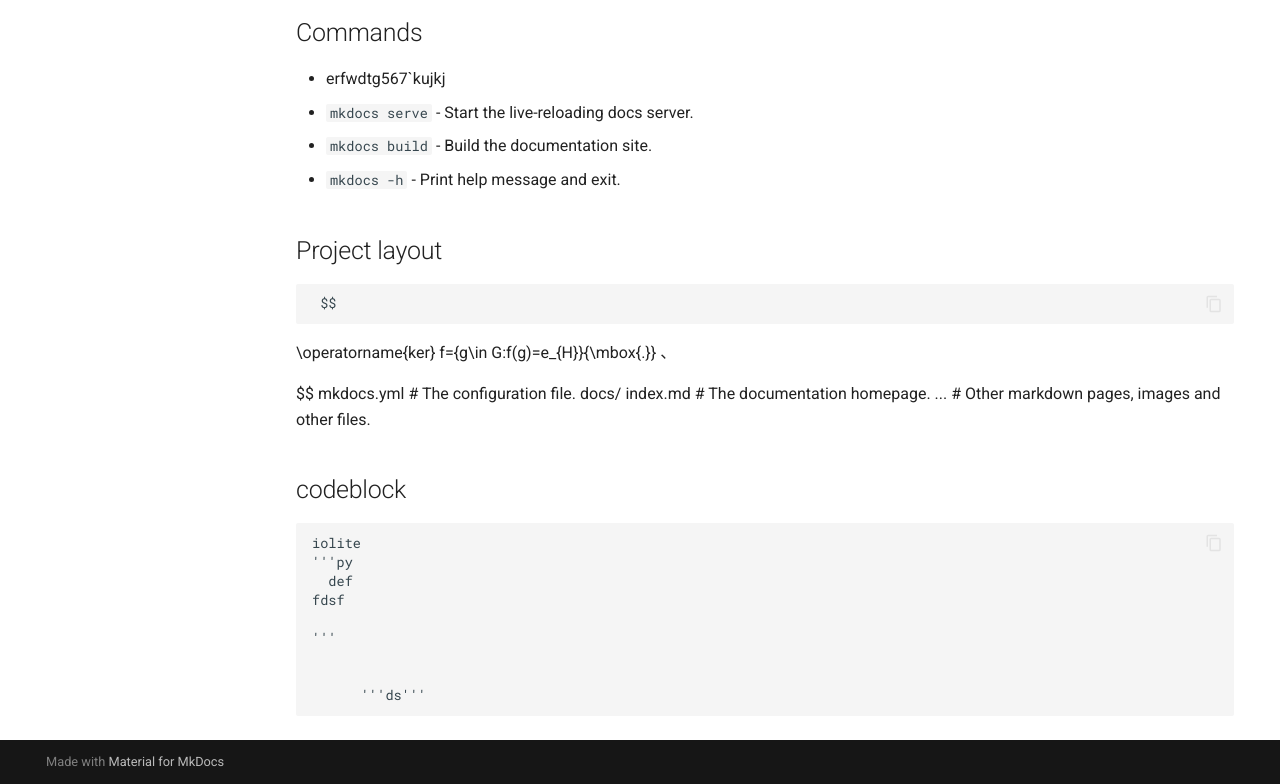
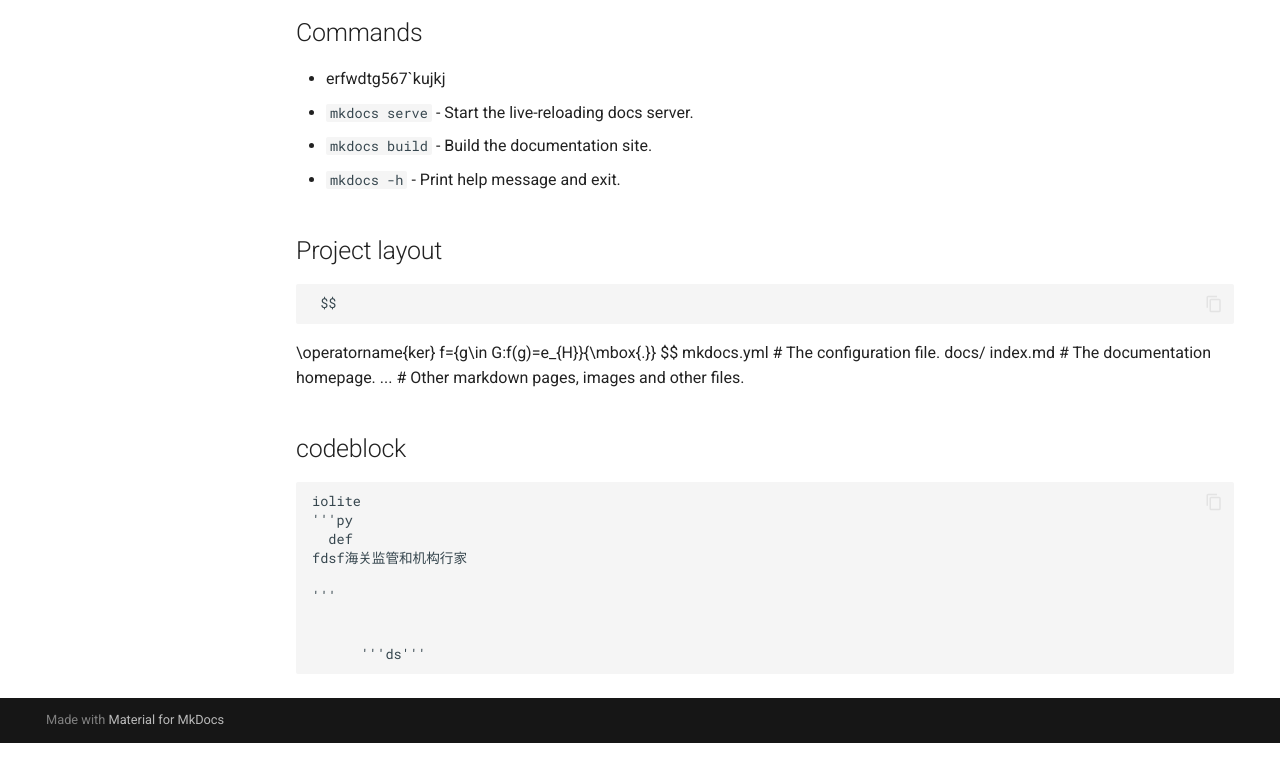
Before and after one commit to analysisgxh/mkdemo, a plain HTML site: page index.html in a window 1280 px wide. Shown: the part 278-1062 px from the top of the page. After the commit the page ends 1021 px from the top, so only its background shows below. Drawn offline with nearby package versions, Linux system fonts and the light colour scheme.

Commit message:
Deployed  with MkDocs version: 1.5.3

```diff
--- a/index.html
+++ b/index.html
@@ -404,8 +404,7 @@
 <div class="highlight"><pre><span></span><code> $$
 </code></pre></div>
 <p>\operatorname{ker} f={g\in G:f(g)=e_{H}}{\mbox{.}}
-  、</p>
-<p>$$
+$$
     mkdocs.yml    # The configuration file.
     docs/
         index.md  # The documentation homepage.
@@ -414,7 +413,7 @@
 <div class="highlight"><pre><span></span><code>iolite
 &#39;&#39;&#39;py
   def
-fdsf
+fdsf海关监管和机构行家
 
 &#39;&#39;&#39;
 
--- a/search/search_index.json
+++ b/search/search_index.json
@@ -1 +1 @@
-{"config":{"lang":["en"],"separator":"[\\s\\-]+","pipeline":["stopWordFilter"]},"docs":[{"location":"","title":"\u5206\u6790\u5b66","text":"<p>For full documentation visit mkdocs.org.</p>"},{"location":"#commands","title":"Commands","text":"<ul> <li>erfwdtg567`kujkj</li> <li><code>mkdocs serve</code> - Start the live-reloading docs server.</li> <li><code>mkdocs build</code> - Build the documentation site.</li> <li><code>mkdocs -h</code> - Print help message and exit.</li> </ul>"},{"location":"#project-layout","title":"Project layout","text":"<pre><code> $$\n</code></pre> <p>\\operatorname{ker} f={g\\in G:f(g)=e_{H}}{\\mbox{.}}   \u3001</p> <p>$$     mkdocs.yml    # The configuration file.     docs/         index.md  # The documentation homepage.         ...       # Other markdown pages, images and other files.</p>"},{"location":"#codeblock","title":"codeblock","text":"<pre><code>iolite\n'''py\n  def\nfdsf\n\n'''\n\n\n      '''ds'''\n</code></pre>"}]}
+{"config":{"lang":["en"],"separator":"[\\s\\-]+","pipeline":["stopWordFilter"]},"docs":[{"location":"","title":"\u5206\u6790\u5b66","text":"<p>For full documentation visit mkdocs.org.</p>"},{"location":"#commands","title":"Commands","text":"<ul> <li>erfwdtg567`kujkj</li> <li><code>mkdocs serve</code> - Start the live-reloading docs server.</li> <li><code>mkdocs build</code> - Build the documentation site.</li> <li><code>mkdocs -h</code> - Print help message and exit.</li> </ul>"},{"location":"#project-layout","title":"Project layout","text":"<pre><code> $$\n</code></pre> <p>\\operatorname{ker} f={g\\in G:f(g)=e_{H}}{\\mbox{.}} $$     mkdocs.yml    # The configuration file.     docs/         index.md  # The documentation homepage.         ...       # Other markdown pages, images and other files.</p>"},{"location":"#codeblock","title":"codeblock","text":"<pre><code>iolite\n'''py\n  def\nfdsf\u6d77\u5173\u76d1\u7ba1\u548c\u673a\u6784\u884c\u5bb6\n\n'''\n\n\n      '''ds'''\n</code></pre>"}]}
```
Also changed, not shown: 1 other file.
